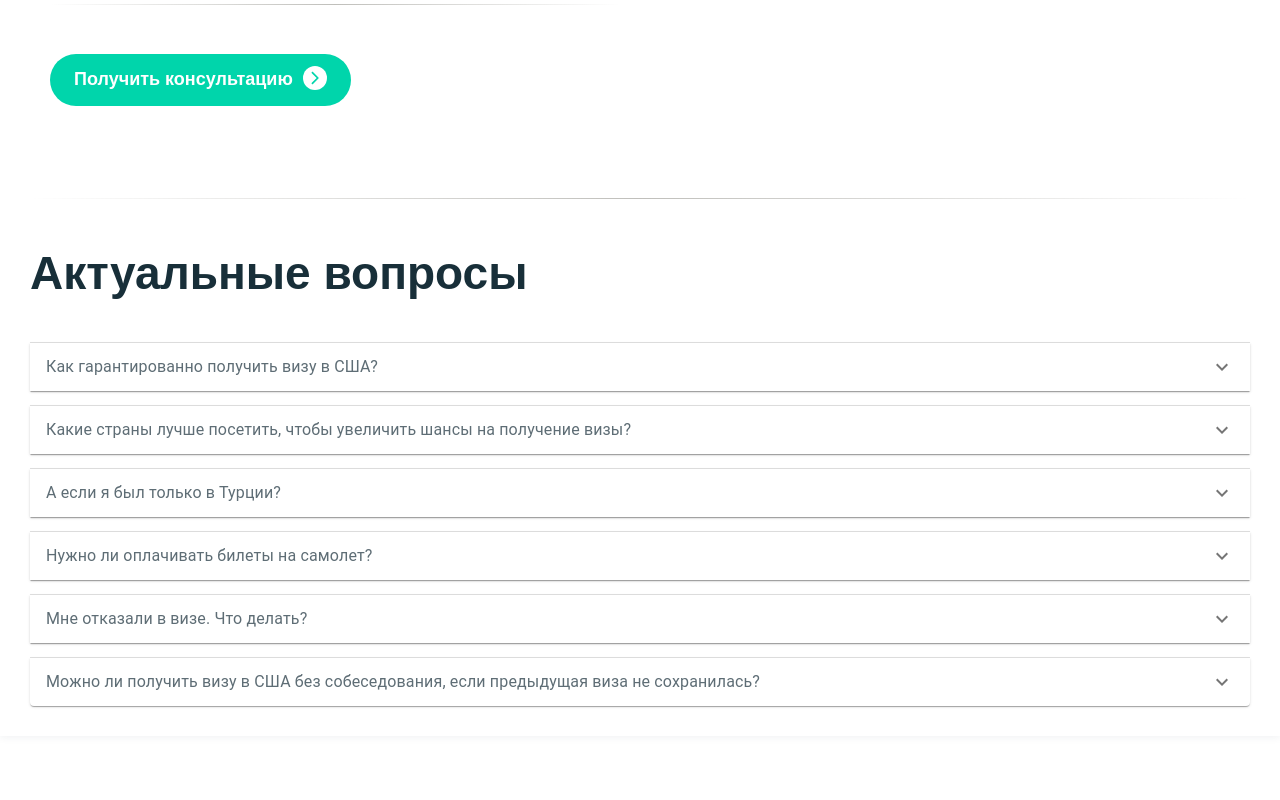
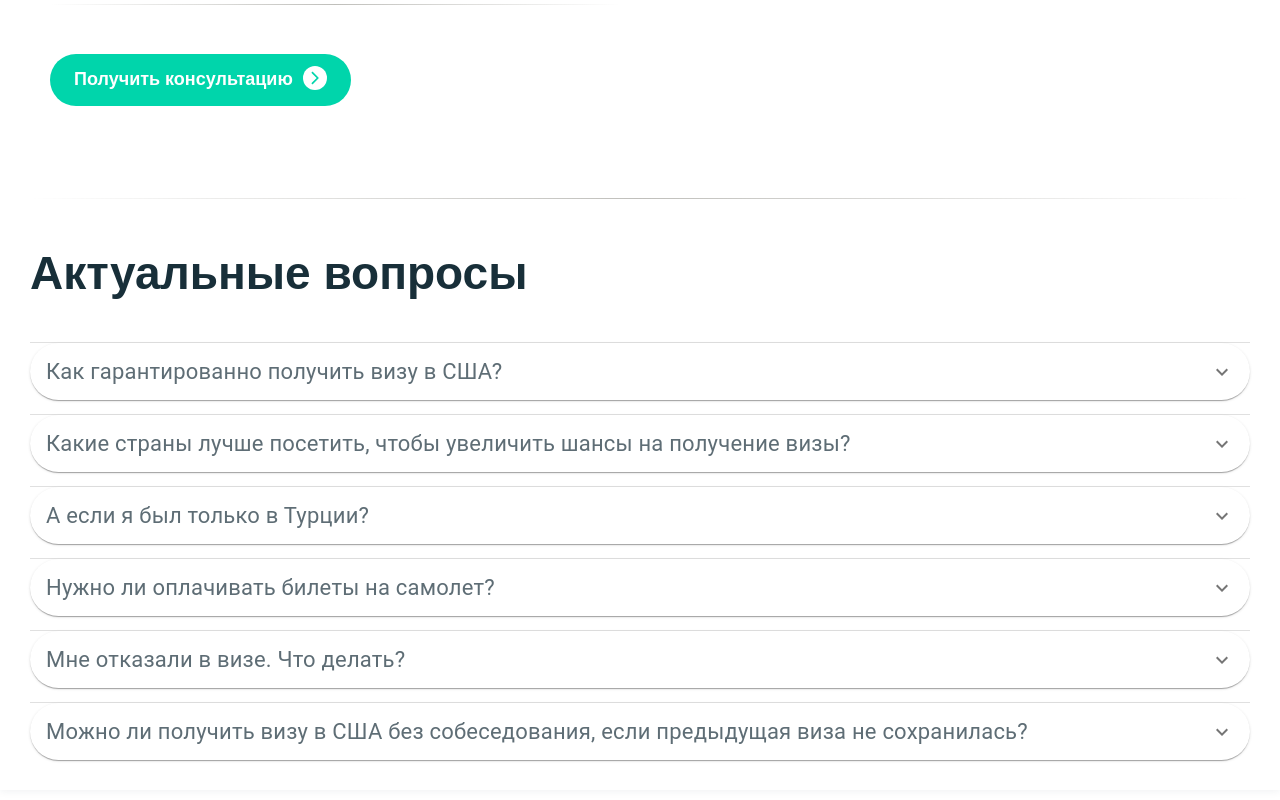
Before and after one commit to twoGophers/consultation-client-react, a Next.js app: page /services/dc160 in a window 1280 px wide. Shown: the part 1829-2629 px from the top of the page. Built offline with nearby package versions, Linux system fonts and the light colour scheme.

Commit message:
fix style mui

```diff
--- a/components/ui/mui/Mui.scss
+++ b/components/ui/mui/Mui.scss
@@ -21,18 +21,25 @@
 }
 
 .title-accordion {
-    font-size: 22px;
+    font-size: 22px !important;
+}
+
+.css-9l3uo3 {
+    font-size: 18px !important;
+    font-family: FiraSans,Arial,sans-serif !important;
+    line-height: 1.55 !important;
+    font-weight: 400 !important;
 }
 
 .accordion-block {
-    margin-top: 15px;
-    border-radius: 30px;
+    margin-top: 15px !important;
+    border-radius: 30px !important;
     &::before {
         height: 0px;
     }
 }
 
 .css-1elwnq4-MuiPaper-root-MuiAccordion-root:last-of-type {
-    border-bottom-left-radius: 30px;
-    border-bottom-right-radius: 30px;
+    border-bottom-left-radius: 30px !important;
+    border-bottom-right-radius: 30px !important;
 }
```
